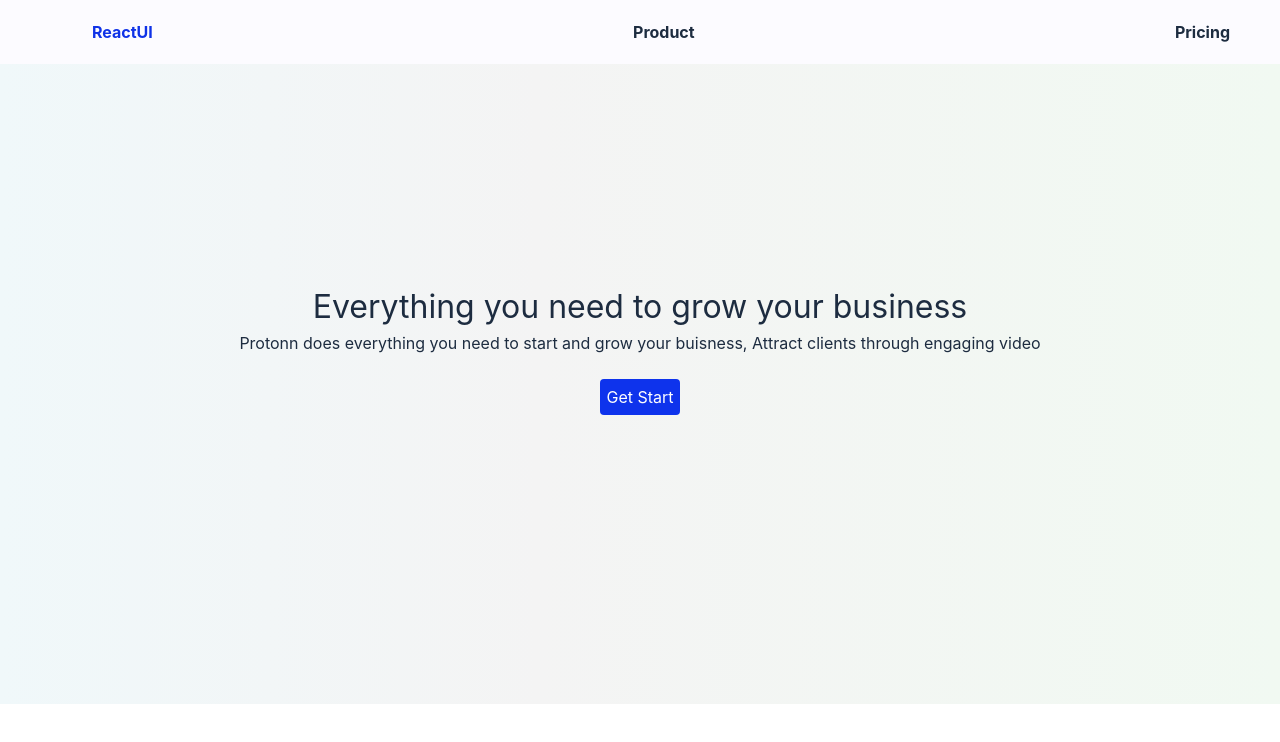
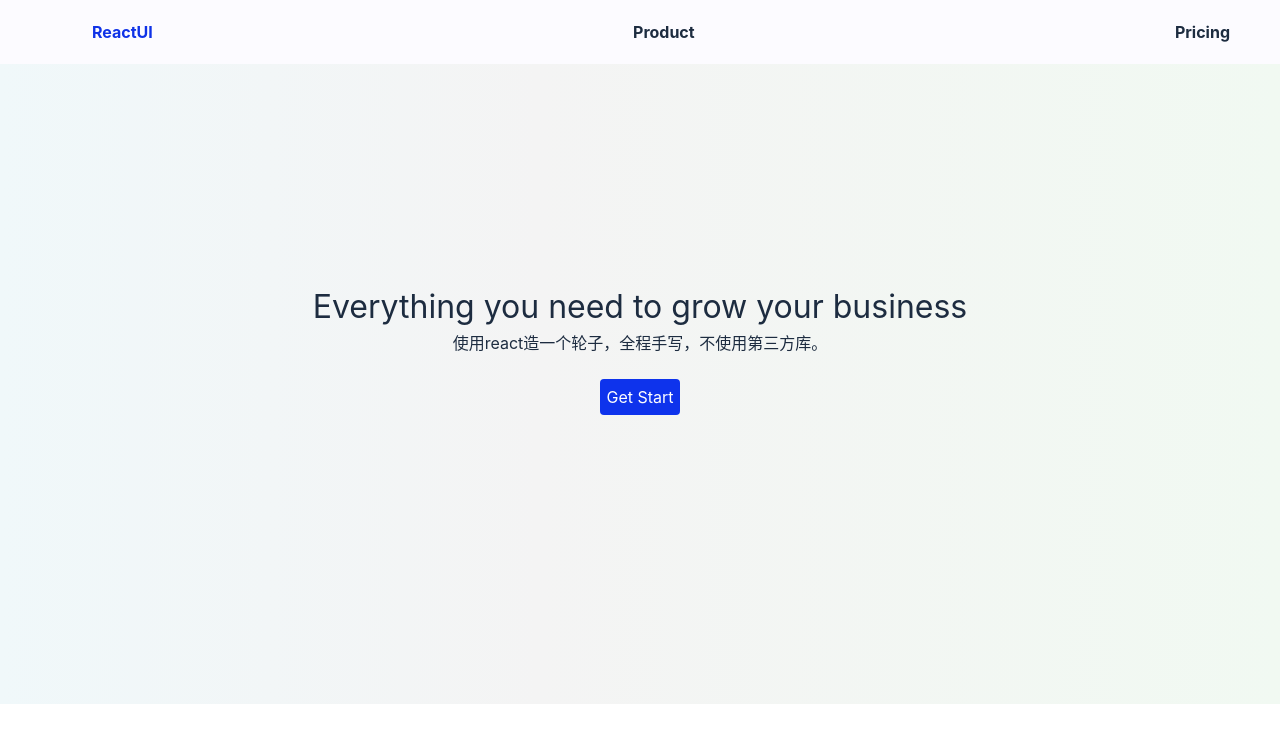
Before and after one commit to Hefeixiong/reactUI, a React (Create React App) app: page / in a window 1280 px wide. Shown: the top 742 px of the page. Built offline with nearby package versions, Linux system fonts and the light colour scheme.

Commit message:
save code

```diff
--- a/src/home/Main.tsx
+++ b/src/home/Main.tsx
@@ -6,10 +6,7 @@ const Main = () => {
     <div className="Wrapper-main">
       <div className="text">
         <h1>Everything you need to grow your business</h1>
-        <p>
-          Protonn does everything you need to start and grow your buisness,
-          Attract clients through engaging video
-        </p>
+        <p>使用react造一个轮子，全程手写，不使用第三方库。</p>
       </div>
       <div className="button">Get Start</div>
       <div className="wrapper-icon">
```
